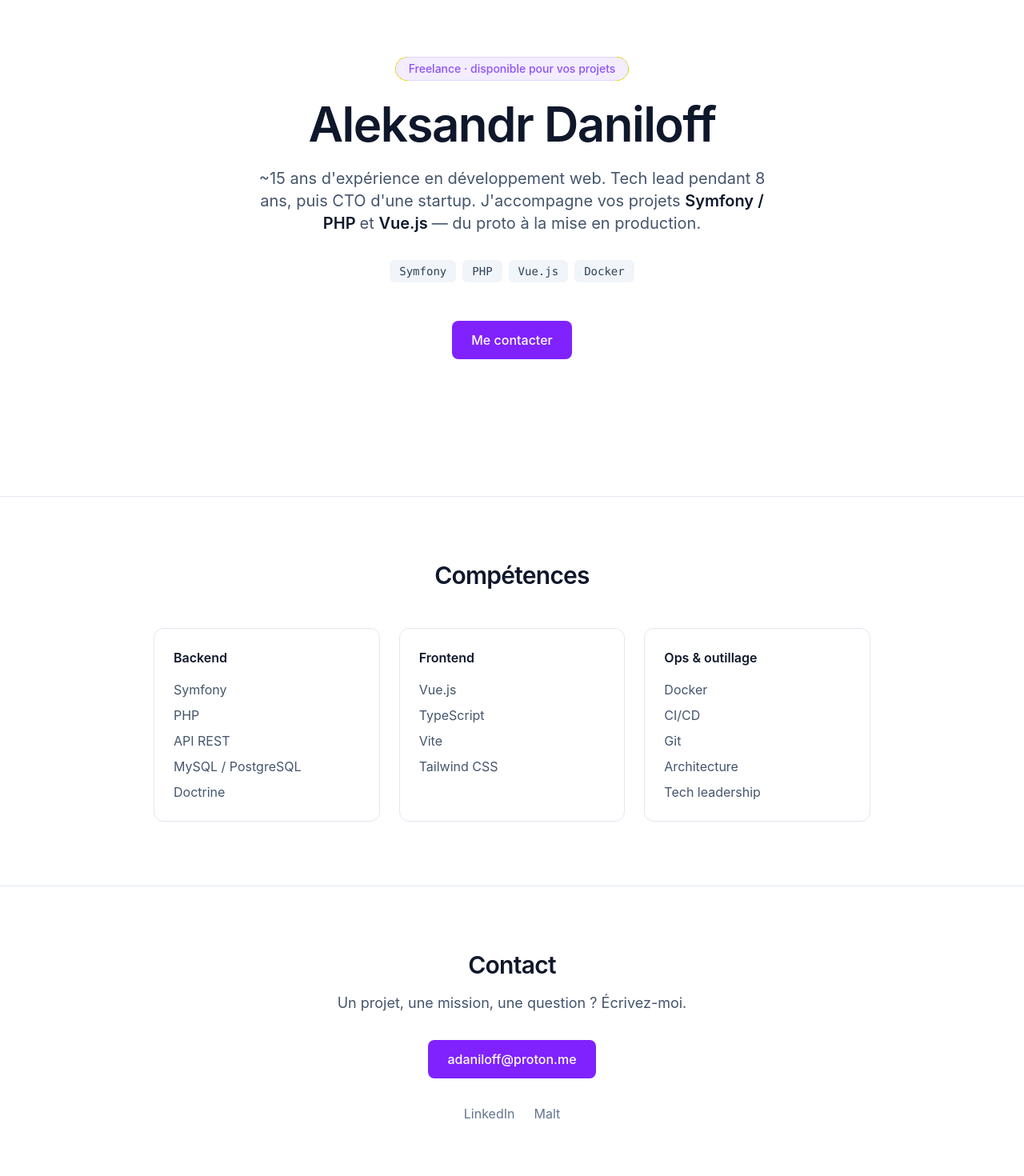
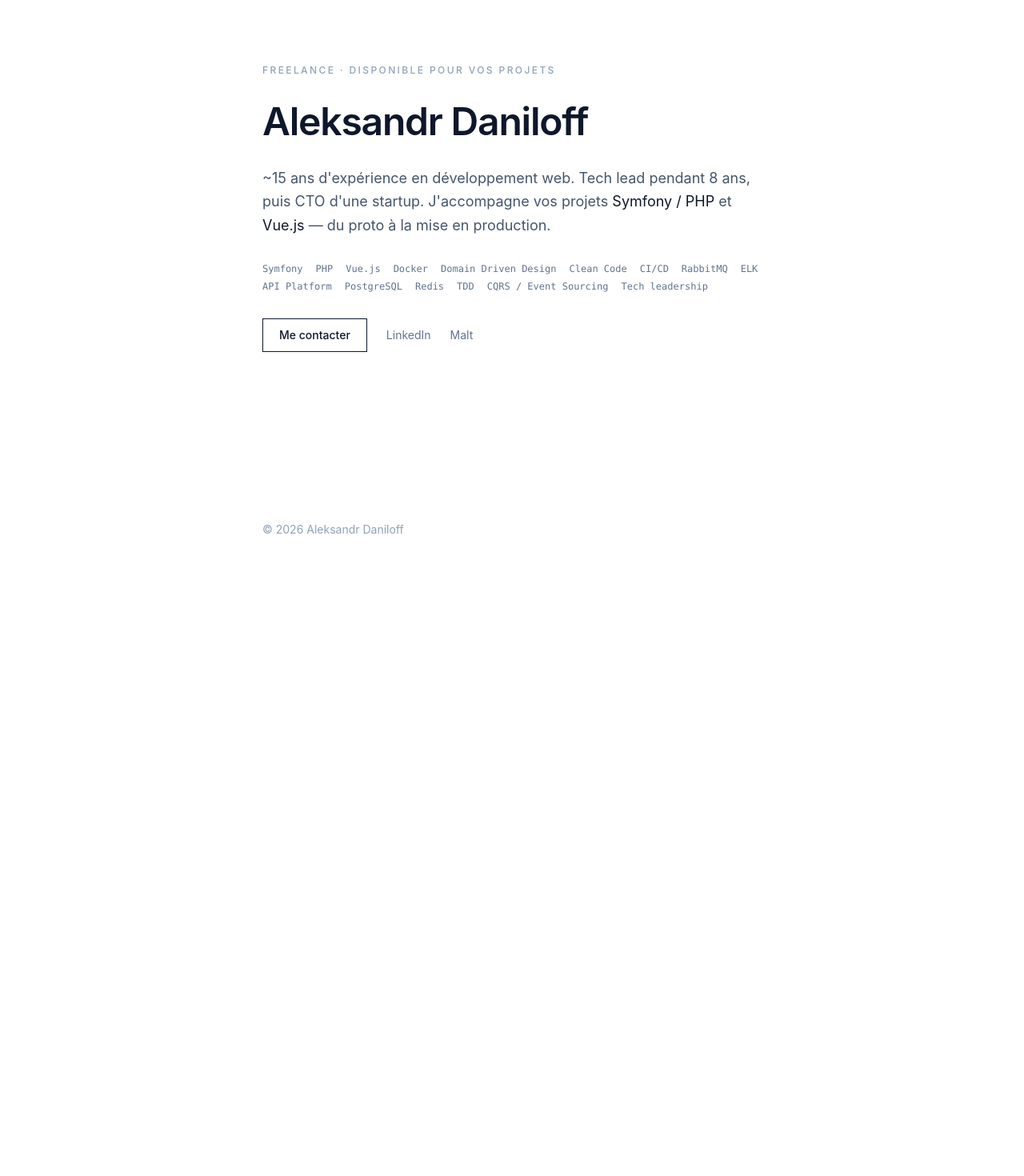
Before and after one commit to adaniloff/vitrine, a Vue app: page / in a window 1280 px wide. Shown: the part 100-1570 px from the top of the page at 80% size. After the commit the page ends 804 px from the top, so only its background shows below. Built offline with nearby package versions, Linux system fonts and the light colour scheme.

Commit message:
feat: redesign front

```diff
--- a/src/App.vue
+++ b/src/App.vue
@@ -1,18 +1,14 @@
 <script setup lang="ts">
 import HeroSection from './components/HeroSection.vue'
-import SkillsSection from './components/SkillsSection.vue'
-import ContactSection from './components/ContactSection.vue'
 </script>
 
 <template>
   <div class="min-h-svh bg-white text-slate-900 dark:bg-slate-950 dark:text-slate-50">
     <main>
       <HeroSection />
-      <SkillsSection />
-      <ContactSection />
     </main>
     <footer
-      class="border-t border-slate-200 px-6 py-8 text-center text-sm text-slate-500 dark:border-slate-800"
+      class="mx-auto max-w-2xl px-6 py-8 text-sm text-slate-400 dark:text-slate-500"
     >
       © {{ new Date().getFullYear() }} Aleksandr Daniloff
     </footer>
--- a/src/components/ContactSection.vue
+++ /dev/null
@@ -1,47 +0,0 @@
-<script setup lang="ts">
-const email = 'adaniloff@proton.me'
-</script>
-
-<template>
-  <section
-    id="contact"
-    class="border-t border-slate-200 px-6 py-20 text-center dark:border-slate-800"
-  >
-    <div class="mx-auto max-w-2xl">
-      <h2
-        class="text-2xl font-semibold tracking-tight text-slate-900 sm:text-3xl dark:text-slate-50"
-      >
-        Contact
-      </h2>
-      <p class="mt-4 text-lg text-slate-600 dark:text-slate-300">
-        Un projet, une mission, une question ? Écrivez-moi.
-      </p>
-
-      <a
-        :href="`mailto:${email}`"
-        class="mt-8 inline-block rounded-lg bg-violet-600 px-6 py-3 font-medium text-white transition hover:bg-violet-700 focus-visible:outline-2 focus-visible:outline-offset-2 focus-visible:outline-violet-500"
-      >
-        {{ email }}
-      </a>
-
-      <div class="mt-8 flex items-center justify-center gap-6">
-        <a
-          href="https://www.linkedin.com/in/aleksandr-daniloff-38728b34"
-          target="_blank"
-          rel="noopener noreferrer"
-          class="text-slate-500 underline-offset-4 transition hover:text-slate-900 hover:underline dark:hover:text-slate-100"
-        >
-          LinkedIn
-        </a>
-        <a
-          href="https://www.malt.fr/profile/aleksandrdaniloff"
-          target="_blank"
-          rel="noopener noreferrer"
-          class="text-slate-500 underline-offset-4 transition hover:text-slate-900 hover:underline dark:hover:text-slate-100"
-        >
-          Malt
-        </a>
-      </div>
-    </div>
-  </section>
-</template>
--- a/src/components/HeroSection.vue
+++ b/src/components/HeroSection.vue
@@ -1,51 +1,82 @@
 <script setup lang="ts">
-const stack = ['Symfony', 'PHP', 'Vue.js', 'Docker']
+const stack = [
+  'Symfony',
+  'PHP',
+  'Vue.js',
+  'Docker',
+  'Domain Driven Design',
+  'Clean Code',
+  'CI/CD',
+  'RabbitMQ',
+  'ELK',
+  'API Platform',
+  'PostgreSQL',
+  'Redis',
+  'TDD',
+  'CQRS / Event Sourcing',
+  'Tech leadership',
+]
+const email = 'adaniloff@proton.me'
 </script>
 
 <template>
   <section
-    class="flex min-h-[90svh] flex-col items-center justify-center gap-6 px-6 py-24 text-center"
+    class="mx-auto flex min-h-[90svh] max-w-2xl flex-col justify-center gap-8 px-6 py-24"
   >
     <p
-      class="rounded-full border border-violet-300/40 bg-violet-500/10 px-4 py-1 text-sm font-medium text-violet-500 dark:text-violet-300"
+      class="text-xs font-medium uppercase tracking-[0.2em] text-slate-400 dark:text-slate-500"
     >
       Freelance · disponible pour vos projets
     </p>
 
     <h1
-      class="max-w-3xl text-4xl font-semibold tracking-tight text-slate-900 sm:text-6xl dark:text-slate-50"
+      class="text-4xl font-semibold tracking-tight text-slate-900 sm:text-5xl dark:text-slate-50"
     >
       Aleksandr Daniloff
     </h1>
 
-    <p class="max-w-2xl text-lg text-slate-600 sm:text-xl dark:text-slate-300">
+    <p class="text-lg leading-relaxed text-slate-600 dark:text-slate-300">
       ~15 ans d'expérience en développement web. Tech lead pendant 8 ans, puis
       CTO d'une startup. J'accompagne vos projets
-      <span class="font-semibold text-slate-900 dark:text-slate-100">
-        Symfony / PHP
-      </span>
+      <span class="text-slate-900 dark:text-slate-100">Symfony / PHP</span>
       et
-      <span class="font-semibold text-slate-900 dark:text-slate-100">
-        Vue.js
-      </span>
+      <span class="text-slate-900 dark:text-slate-100">Vue.js</span>
       — du proto à la mise en production.
     </p>
 
-    <div class="mt-2 flex flex-wrap items-center justify-center gap-2">
-      <span
+    <ul class="flex flex-wrap gap-x-4 gap-y-1.5">
+      <li
         v-for="tech in stack"
         :key="tech"
-        class="rounded-md bg-slate-100 px-3 py-1 font-mono text-sm text-slate-700 dark:bg-slate-800 dark:text-slate-200"
+        class="font-mono text-xs text-slate-500 dark:text-slate-400"
       >
         {{ tech }}
-      </span>
+      </li>
+    </ul>
+
+    <div class="flex flex-wrap items-center gap-x-6 gap-y-3">
+      <a
+        :href="`mailto:${email}`"
+        class="border border-slate-900 px-5 py-2.5 text-sm font-medium text-slate-900 transition hover:bg-slate-900 hover:text-white focus-visible:outline-2 focus-visible:outline-offset-2 focus-visible:outline-slate-900 dark:border-slate-100 dark:text-slate-100 dark:hover:bg-slate-100 dark:hover:text-slate-900"
+      >
+        Me contacter
+      </a>
+      <a
+        href="https://www.linkedin.com/in/aleksandr-daniloff-38728b34"
+        target="_blank"
+        rel="noopener noreferrer"
+        class="text-sm text-slate-500 underline-offset-4 transition hover:text-slate-900 hover:underline dark:hover:text-slate-100"
+      >
+        LinkedIn
+      </a>
+      <a
+        href="https://www.malt.fr/profile/aleksandrdaniloff"
+        target="_blank"
+        rel="noopener noreferrer"
+        class="text-sm text-slate-500 underline-offset-4 transition hover:text-slate-900 hover:underline dark:hover:text-slate-100"
+      >
+        Malt
+      </a>
     </div>
-
-    <a
-      href="#contact"
-      class="mt-6 rounded-lg bg-violet-600 px-6 py-3 font-medium text-white transition hover:bg-violet-700 focus-visible:outline-2 focus-visible:outline-offset-2 focus-visible:outline-violet-500"
-    >
-      Me contacter
-    </a>
   </section>
 </template>
--- a/src/components/SkillsSection.vue
+++ /dev/null
@@ -1,57 +0,0 @@
-<script setup lang="ts">
-interface SkillGroup {
-  title: string
-  items: string[]
-}
-
-const groups: SkillGroup[] = [
-  {
-    title: 'Backend',
-    items: ['Symfony', 'PHP', 'API REST', 'MySQL / PostgreSQL', 'Doctrine'],
-  },
-  {
-    title: 'Frontend',
-    items: ['Vue.js', 'TypeScript', 'Vite', 'Tailwind CSS'],
-  },
-  {
-    title: 'Ops & outillage',
-    items: ['Docker', 'CI/CD', 'Git', 'Architecture', 'Tech leadership'],
-  },
-]
-</script>
-
-<template>
-  <section
-    id="skills"
-    class="border-t border-slate-200 px-6 py-20 dark:border-slate-800"
-  >
-    <div class="mx-auto max-w-4xl">
-      <h2
-        class="text-center text-2xl font-semibold tracking-tight text-slate-900 sm:text-3xl dark:text-slate-50"
-      >
-        Compétences
-      </h2>
-
-      <div class="mt-12 grid gap-6 sm:grid-cols-3">
-        <div
-          v-for="group in groups"
-          :key="group.title"
-          class="rounded-xl border border-slate-200 p-6 text-left dark:border-slate-800"
-        >
-          <h3 class="font-semibold text-slate-900 dark:text-slate-100">
-            {{ group.title }}
-          </h3>
-          <ul class="mt-4 space-y-2">
-            <li
-              v-for="item in group.items"
-              :key="item"
-              class="text-slate-600 dark:text-slate-300"
-            >
-              {{ item }}
-            </li>
-          </ul>
-        </div>
-      </div>
-    </div>
-  </section>
-</template>
```
